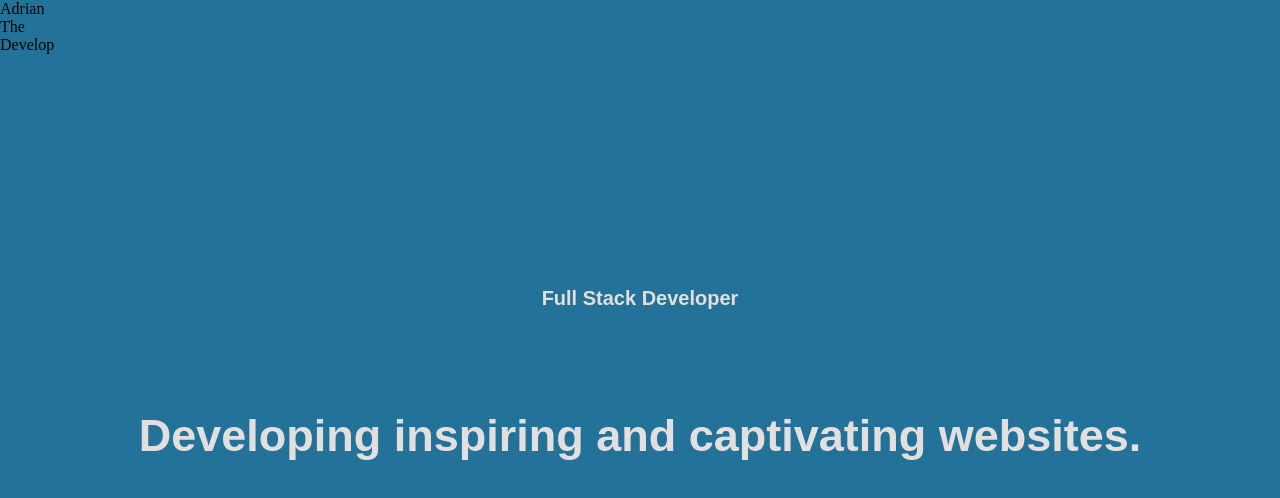
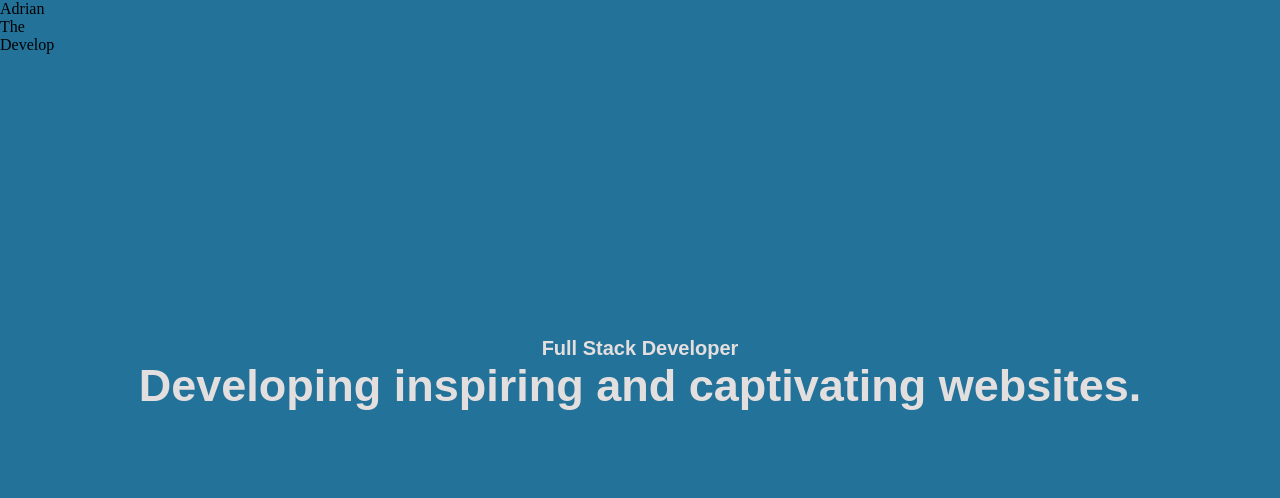
Before and after one commit to valverdea45/adrian-the-dev, a React (Create React App) app: page / in a window 1280 px wide. Shown: the top 498 px of the page. Built offline with nearby package versions, Linux system fonts and the light colour scheme.

Commit message:
got rid of padding

```diff
--- a/src/Portfolio.css
+++ b/src/Portfolio.css
@@ -8,7 +8,6 @@
     color: rgb(228, 223, 223);
     font: bold;
     font-family: Arial, Helvetica, sans-serif;
-    padding-top: 50px;
     font-size: 45px
 }
 
@@ -25,7 +24,6 @@
     color: rgb(228, 223, 223);
     font-family: Arial, Helvetica, sans-serif;
     font-size: 20px;
-    padding-bottom: 50px;
 }
 
 .fadeIn {
```
